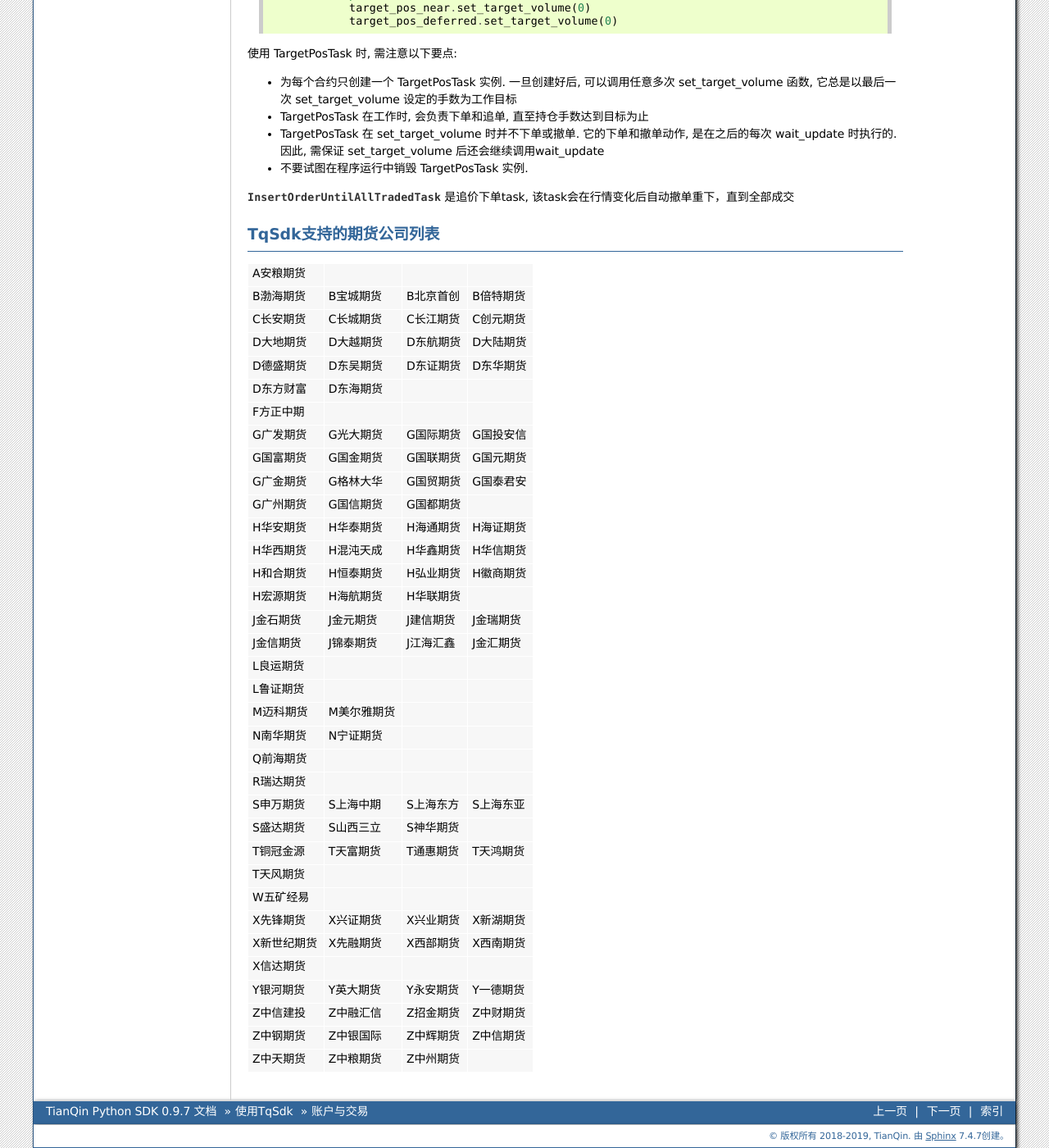
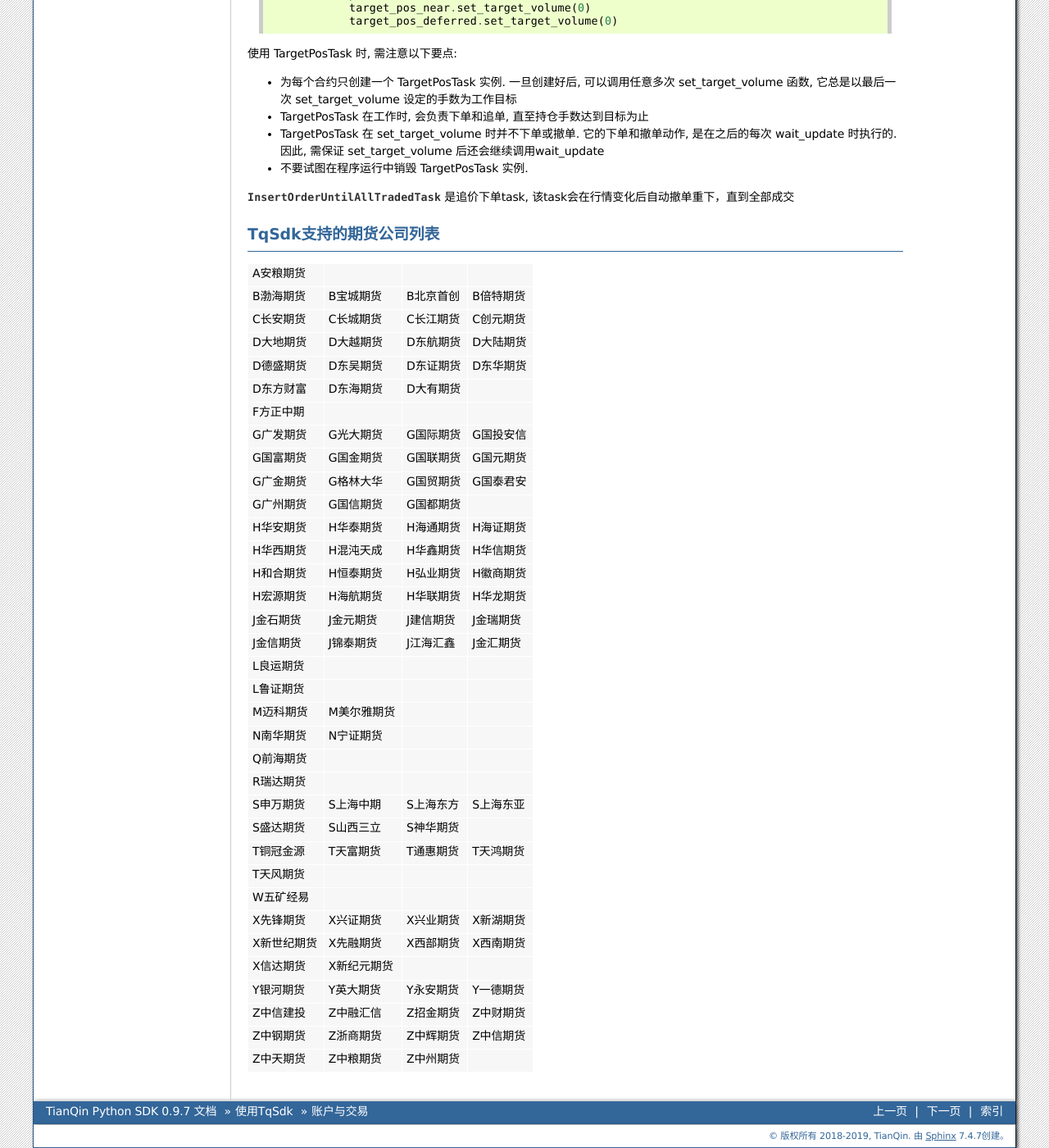
Before and after one commit to shinnytech/tqsdk-python, a Sphinx documentation site: the page built from doc/usage/trade.rst, in a window 1280 px wide and 1400 px high, scrolled down 2072 px. Shown: the whole window at 82% size. Built offline with Sphinx 7.4.7, drawn with Linux system fonts in a browser that asks for light colours; comment, search, counter and statistics services are not loaded.

Commit message:
Update trade.rst
期货公司列表新增：华龙期货，浙商期货，新纪元期货，大有期货
                     删除：中银国际

```diff
--- a/doc/usage/trade.rst
+++ b/doc/usage/trade.rst
@@ -138,7 +138,7 @@
 C长安期货       C长城期货       C长江期货   C创元期货
 D大地期货       D大越期货       D东航期货   D大陆期货
 D德盛期货       D东吴期货       D东证期货   D东华期货
-D东方财富       D东海期货
+D东方财富       D东海期货       D大有期货
 F方正中期
 G广发期货       G光大期货       G国际期货   G国投安信
 G国富期货       G国金期货       G国联期货   G国元期货
@@ -147,7 +147,7 @@
 H华安期货       H华泰期货       H海通期货   H海证期货
 H华西期货       H混沌天成       H华鑫期货   H华信期货
 H和合期货       H恒泰期货       H弘业期货   H徽商期货
-H宏源期货       H海航期货       H华联期货
+H宏源期货       H海航期货       H华联期货   H华龙期货
 J金石期货       J金元期货       J建信期货   J金瑞期货
 J金信期货       J锦泰期货       J江海汇鑫   J金汇期货
 L良运期货
@@ -163,9 +163,9 @@
 W五矿经易
 X先锋期货       X兴证期货       X兴业期货   X新湖期货
 X新世纪期货     X先融期货       X西部期货   X西南期货
-X信达期货
+X信达期货       X新纪元期货
 Y银河期货       Y英大期货       Y永安期货   Y一德期货
 Z中信建投       Z中融汇信       Z招金期货   Z中财期货
-Z中钢期货       Z中银国际       Z中辉期货   Z中信期货
+Z中钢期货       Z浙商期货       Z中辉期货   Z中信期货
 Z中天期货       Z中粮期货       Z中州期货
 =============== =============== =========== ===========
```
